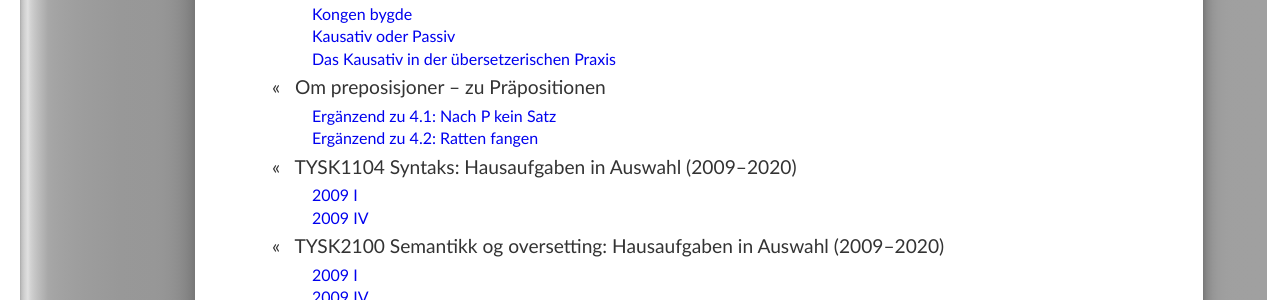
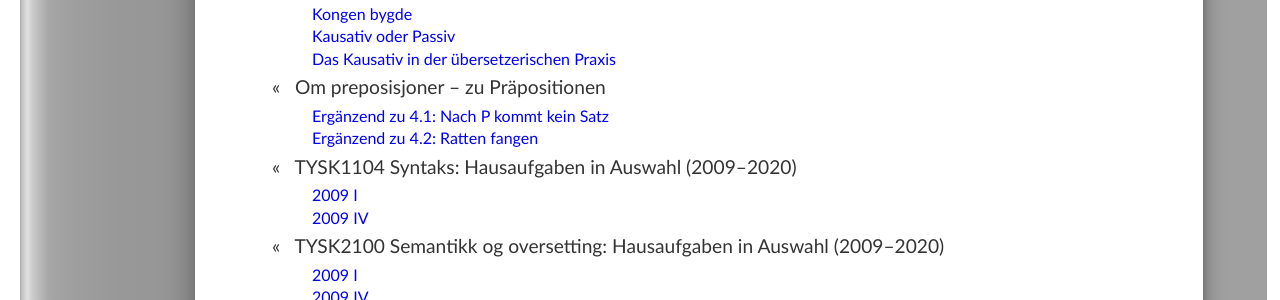
Before and after one commit to kjelljs/kjelljs.github.io, a Jekyll site: the page built from courses/kontrast/index.html, in a window 1280 px wide and 1024 px high. Shown: the part 604-904 px from the top of the window. Built offline with Jekyll 4.4.1, drawn with Linux system fonts in a browser that asks for light colours.

Commit message:
Update index.html

```diff
--- a/courses/kontrast/index.html
+++ b/courses/kontrast/index.html
@@ -21,7 +21,7 @@
   <li><a href="/courses/kontrast/praxis.html">Das Kausativ in der übersetzerischen Praxis</a></li>
   </ul></li>
 <li id="blogposts">&laquo; &nbsp; Om preposisjoner – zu Präpositionen</li><ul>
-  <li><a href="/courses/kontrast/keinsatz.html">Ergänzend zu 4.1: Nach P kein Satz</a></li>
+  <li><a href="/courses/kontrast/keinsatz.html">Ergänzend zu 4.1: Nach P kommt kein Satz</a></li>
   <li><a href="/courses/kontrast/ratten.html">Ergänzend zu 4.2: Ratten fangen</a></li>
 </ul></li>
 <li id="blogposts">&laquo; &nbsp; TYSK1104 Syntaks: Hausaufgaben in Auswahl (2009–2020)</li><ul>
```
